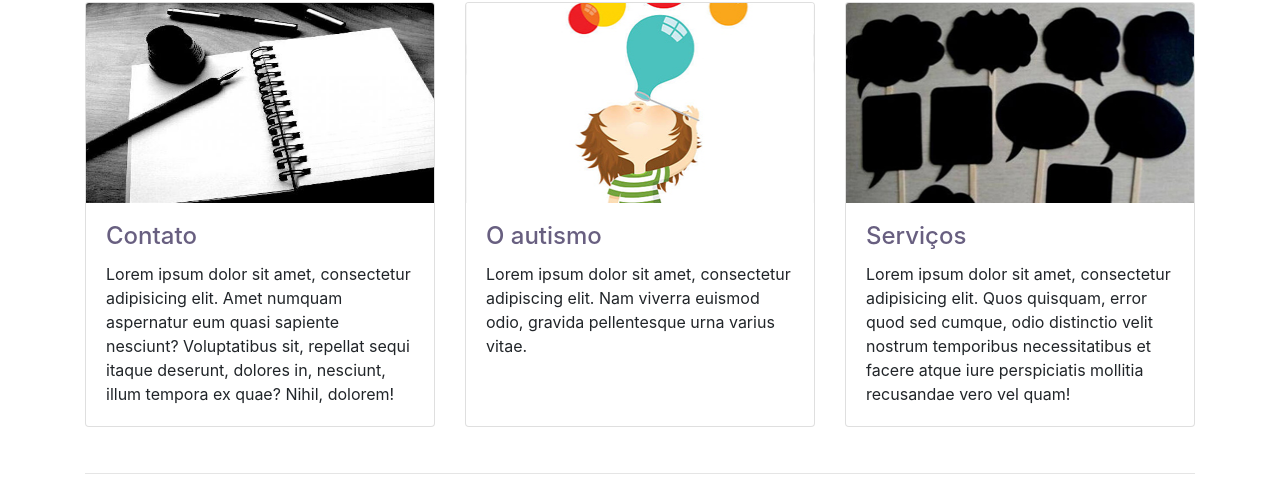
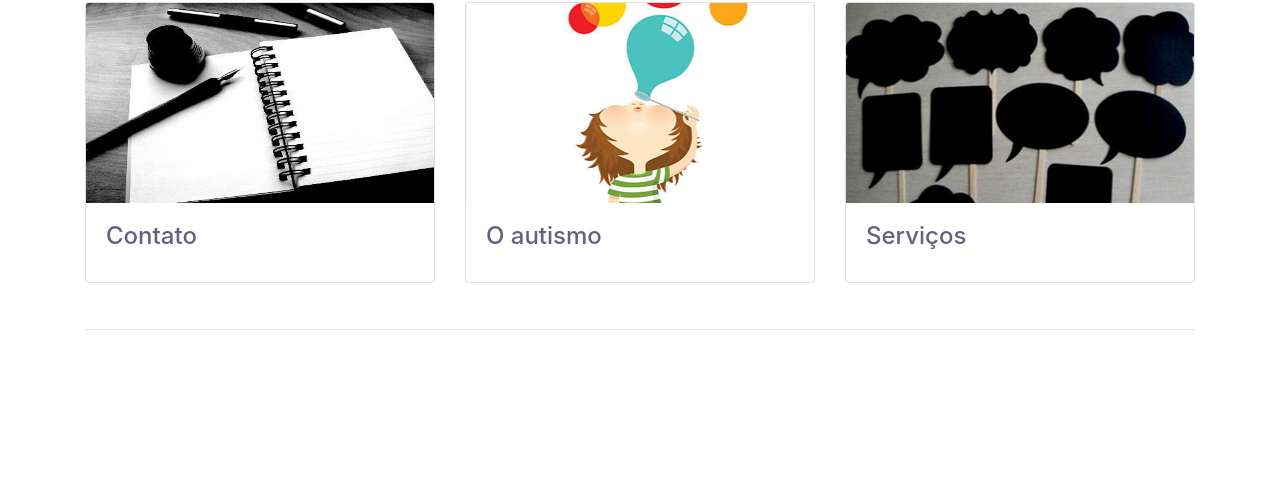
Before and after one commit to helen-fornazier/vika-page, a website: page index.html in a window 1280 px wide. Shown: the part 641-1131 px from the top of the page. After the commit the page ends 987 px from the top, so only its background shows below. Drawn offline with Linux system fonts and the light colour scheme; a script that the page names is missing.

Commit message:
index: remove Loren ipsum description in the cards

```diff
--- a/index.html
+++ b/index.html
@@ -105,7 +105,6 @@
                     <a href="#"><img class="card-img-top" src="img/home/contato_ok.jpg" height="200" alt=""></a>
                     <div class="card-body">
                         <h4 class="card-title"><a href="#">Contato</a></h4>
-                        <p class="card-text">Lorem ipsum dolor sit amet, consectetur adipisicing elit. Amet numquam aspernatur eum quasi sapiente nesciunt? Voluptatibus sit, repellat sequi itaque deserunt, dolores in, nesciunt, illum tempora ex quae? Nihil, dolorem!</p>
                     </div>
                 </div>
             </div>
@@ -114,7 +113,6 @@
                     <a href="#"><img class="card-img-top" src="img/home/autismo_ok.jpg" height="200" alt=""></a>
                     <div class="card-body">
                         <h4 class="card-title"><a href="#">O autismo</a></h4>
-                        <p class="card-text">Lorem ipsum dolor sit amet, consectetur adipiscing elit. Nam viverra euismod odio, gravida pellentesque urna varius vitae.</p>
                     </div>
                 </div>
             </div>
@@ -123,7 +121,6 @@
                     <a href="#"><img class="card-img-top" src="img/home/servicos_ok.jpg" height="200" alt=""></a>
                     <div class="card-body">
                         <h4 class="card-title"><a href="#">Serviços</a></h4>
-                        <p class="card-text">Lorem ipsum dolor sit amet, consectetur adipisicing elit. Quos quisquam, error quod sed cumque, odio distinctio velit nostrum temporibus necessitatibus et facere atque iure perspiciatis mollitia recusandae vero vel quam!</p>
                     </div>
                 </div>
             </div>
```
